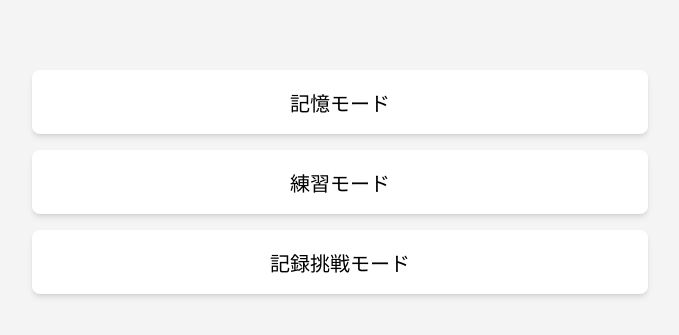
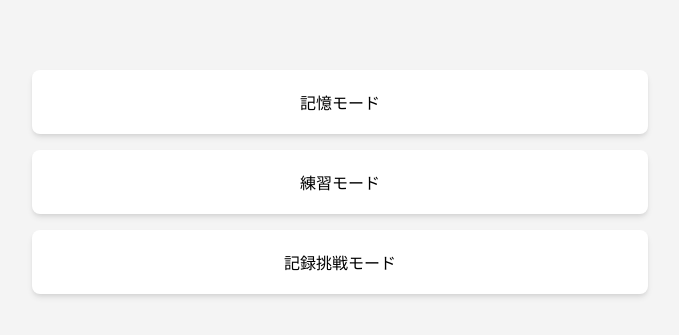
Before and after one commit to ramune314159265/PiGame, a plain HTML site: page index.html in a window 1280 px wide. Shown: the part 379-714 px from the top of the page, without its empty margins (300-979 px from the left). Drawn offline with Linux system fonts and the light colour scheme.

Commit message:
微調整

```diff
--- a/style.css
+++ b/style.css
@@ -198,9 +198,9 @@ body {
 
 button.gameMode {
     width: 50%;
-    min-width: 400px;
+    min-width: 250px;
     height: 4rem;
-    font-size: 20px;
+    font-size: 16px;
 }
 
 select#numberSelector {
```
